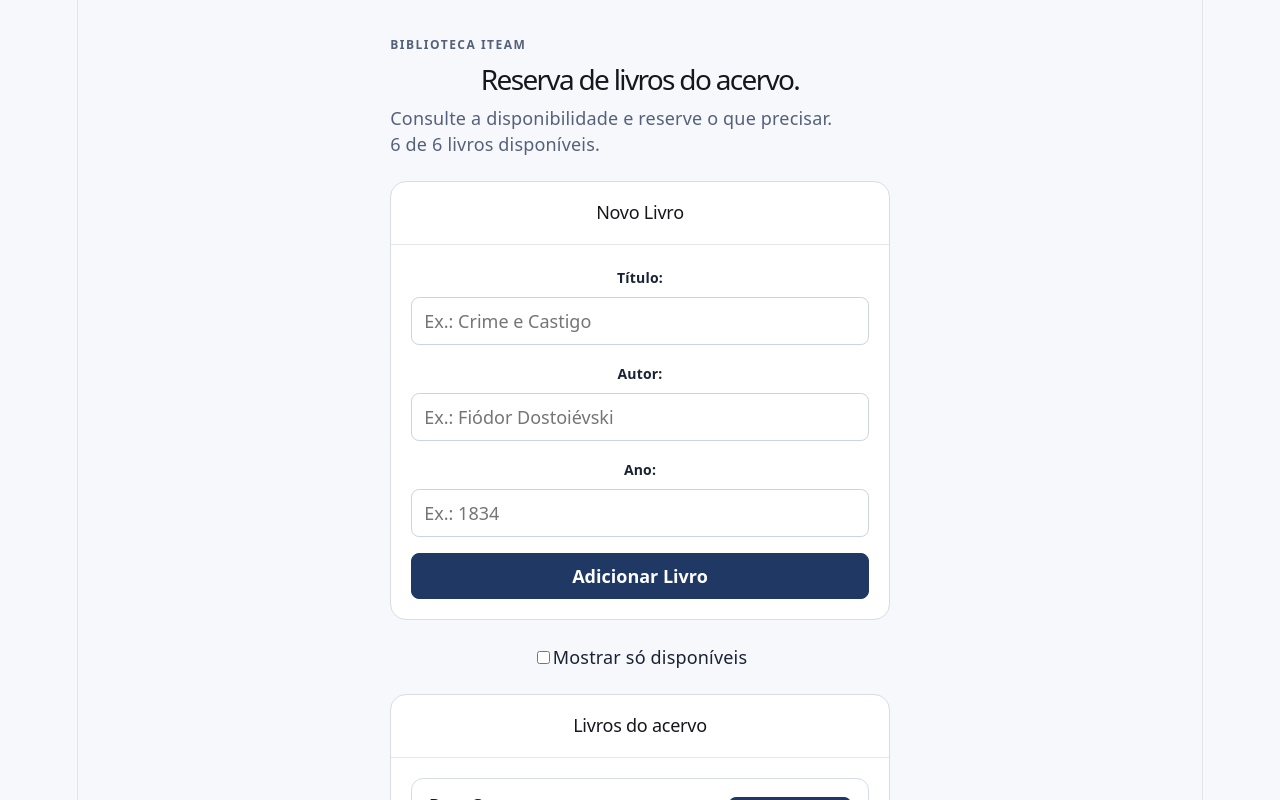
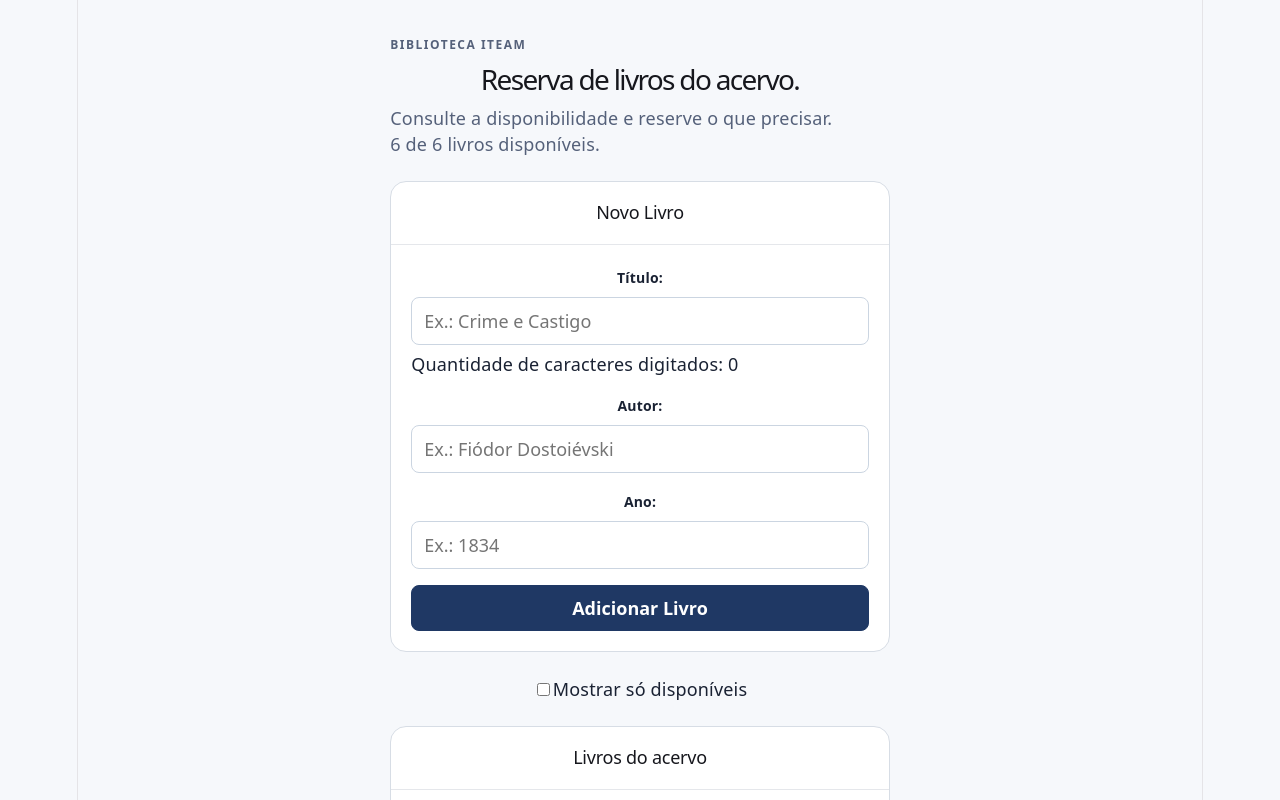
Before and after one commit to YuriMenandro/reserva-biblioteca-YuriPorto, a React (Vite) app: page / in a window 1280 px wide. Shown: the top 800 px of the page. Built offline with nearby package versions, Linux system fonts and the light colour scheme.

Commit message:
feat: adiciona contador de caracteres no título

```diff
--- a/src/components/BookForm.jsx
+++ b/src/components/BookForm.jsx
@@ -48,6 +48,7 @@ export default function BookForm({ onAddBook }) {
                         onChange={handleChange}
                         placeholder="Ex.: Crime e Castigo"
                     />
+                    <p>Quantidade de caracteres digitados: {form.title.length} </p>
                 </div>
 
                 <div className="field">
```
